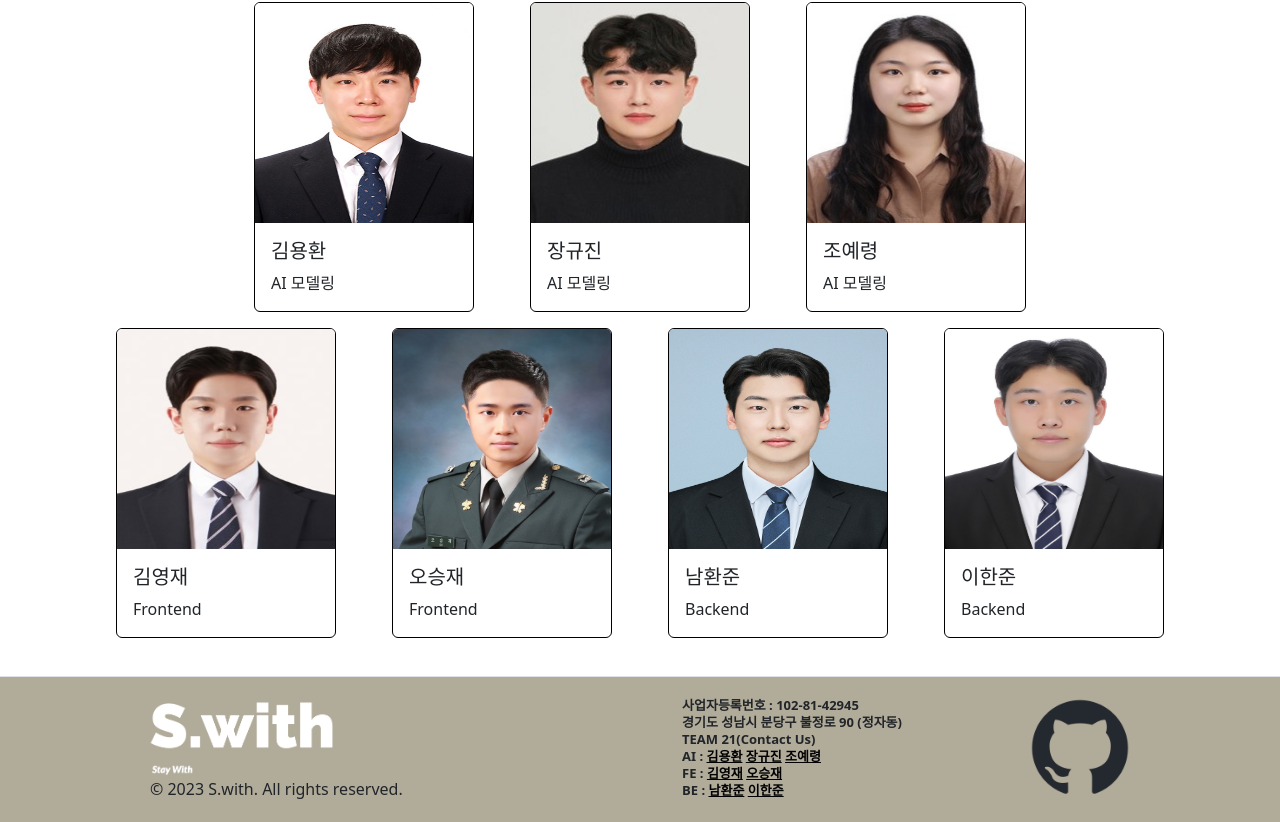
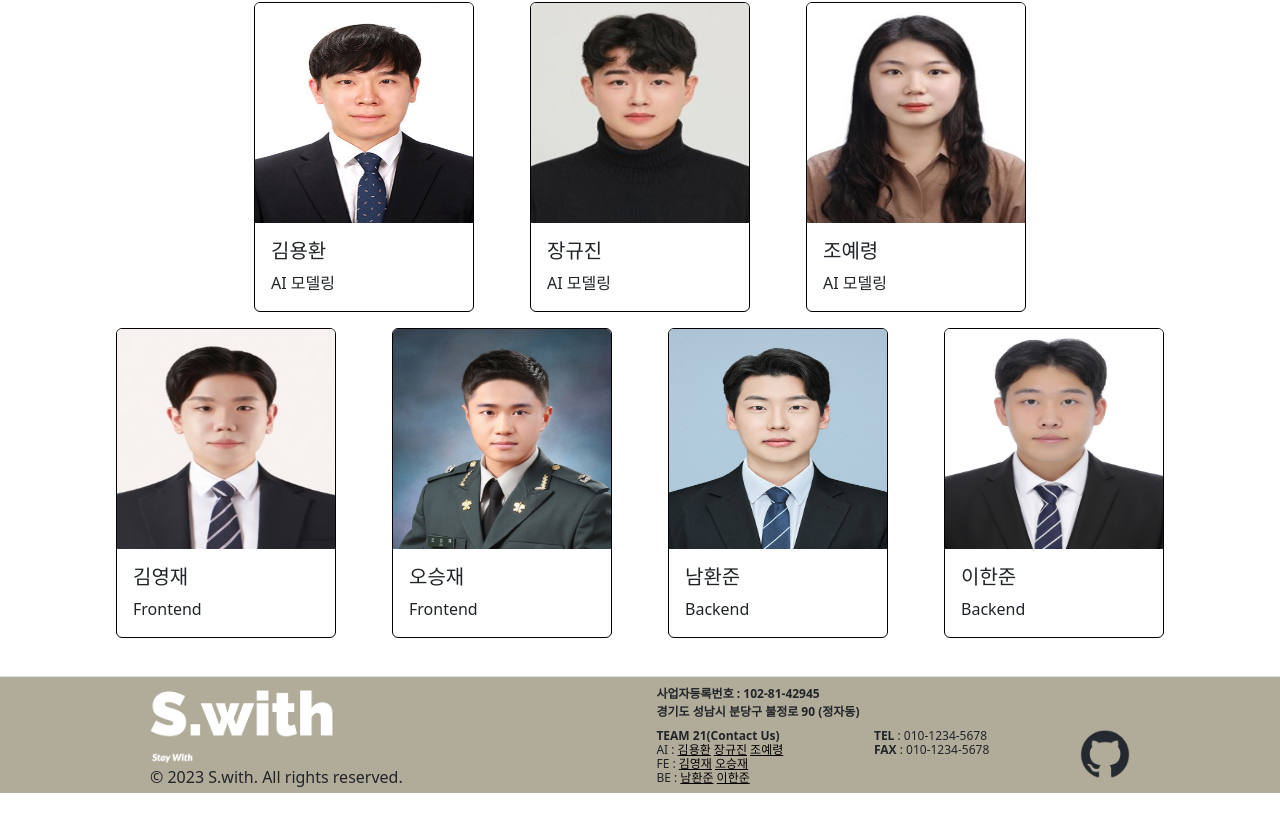
Before and after one commit to Yjason-K/AIVLE_BigProject_Swith, a React (Create React App) app: page /team21 in a window 1280 px wide. Shown: the part 182-1004 px from the top of the page. After the commit the page ends 975 px from the top, so only its background shows below. Built offline with nearby package versions, Linux system fonts and the light colour scheme.

Commit message:
style - footer 스타일 수정

```diff
--- a/src/components/footer.js
+++ b/src/components/footer.js
@@ -10,26 +10,38 @@ const Footer = () => {
                 <p>&copy; 2023 S.with. All rights reserved.</p>
             </div>
             <div className="footer-right">
-                <div className="footer-right-left">
-                    <b>사업자등록번호 : 102-81-42945</b>
+                <div className="footer-right-top">
+                    <b>사업자등록번호 : 102-81-42945</b><br />
                     <b>경기도 성남시 분당구 불정로 90 (정자동)</b>
-                    <b>TEAM 21(Contact Us)</b>
-                    <div className="team">
-                        <b>AI : <a href="https://github.com/brightface" target="_blank">김용환</a>{' '}
+                </div>
+                <div className="footer-right-bottom">
+                    <div className="footer-right-bottom-left">
+                        <div>
+                            <b>TEAM 21(Contact Us)</b>
+                        </div>
+                        <div>
+                            AI : <a href="https://github.com/brightface" target="_blank">김용환</a>{' '}
                             <a href="https://github.com/kj021" target="_blank">장규진</a>{' '}
-                            <a href="https://github.com/CYeryeong" target="_blank">조예령</a></b>
+                            <a href="https://github.com/CYeryeong" target="_blank">조예령</a>
+                        </div>
+                        <div className="team">
+                            FE : <a href="https://github.com/Yjason-K" target="_blank">김영재</a>{' '}
+                            <a href="https://github.com/18-12847" target="_blank">오승재</a>
+                        </div>
+                        <div className="team">
+                            BE : <a href="https://github.com/only-juun" target="_blank">남환준</a>{' '}
+                            <a href="https://github.com/leehanjun506" target="_blank">이한준</a>
+                        </div>
                     </div>
-                    <div className="team">
-                        <b>FE : <a href="https://github.com/Yjason-K" target="_blank">김영재</a>{' '}
-                            <a href="https://github.com/18-12847" target="_blank">오승재</a></b>
+                    <div className="footer-right-bottom-middle">
+                        <div><b>TEL</b> : 010-1234-5678</div>
+                        <div><b>FAX</b> : 010-1234-5678</div>
                     </div>
-                    <div className="team">
-                        <b>BE : <a href="https://github.com/only-juun" target="_blank">남환준</a>{' '}
-                            <a href="https://github.com/leehanjun506" target="_blank">이한준</a></b>
+                    <div className="footer-right-bottom-right">
+                        <a href="https://github.com/AIVLE-School-Third-Big-Project/AIVLE_BigProject_team21" target="_blank">
+                            <img src={git_log} alt="Github" className="github-logo" />
+                        </a>
                     </div>
-                </div>
-                <div className="footer-right-right">
-                    <a href="https://github.com/AIVLE-School-Third-Big-Project/AIVLE_BigProject_team21" target="_blank"><img src={git_log} alt="Github" className="github-logo" /></a>
                 </div>
             </div>
         </div>
--- a/src/components/footer.scss
+++ b/src/components/footer.scss
@@ -1,9 +1,9 @@
-  .footer-container {
+.footer-container {
     margin-top: 100px;
     display: flex;
     justify-content: space-between;
-    padding-top: 20px;
-    padding-bottom: 5px;
+    padding-top: 8px;
+    padding-bottom: 8px;
     background-color: #B1AB9A;
     border-top: 1px solid #dee2e6;
     white-space: nowrap;
@@ -14,6 +14,7 @@
     margin-left: 150px;
     flex-direction: column;
     align-items: center;
+    height: 10px;
   }
 
   .footer-logo {
@@ -22,27 +23,43 @@
   }
 
   .footer-right {
+    font-size: 12px;
     margin-right: 150px;
     display: flex;
-    justify-content: space-between;
-    width: 35%;
+    flex-direction: column;
+    width: 37%;
   }
 
-  .footer-right-left {
-    font-size: 13px;
+  .footer-right-top{
+    line-height: 18px;
+  }
+
+  .footer-right-bottom{
+    margin-top: 8px;
+    line-height: 14px;
+    display: flex;
+    justify-content: space-between;
+    width: 100%;
+  }
+
+  .footer-right-bottom-left{
     display: flex;
     flex-direction: column;
-    line-height: 17px;
   }
 
-  .github-logo {
-    width: 100px;
+  .footer-right-bottom-middle{
+    display: flex;
+    flex-direction: column;
   }
 
-  a:link {
+  .footer-right-bottom-right {
+    display: flex;
+    flex-direction: column;
+  }
+  .github-logo {
+    width: 50px;
+  }
+
+  a:link, a:visited {
     color: black;
-}
-
-  a:visited {
-    color: black;
-}
+  }
```
